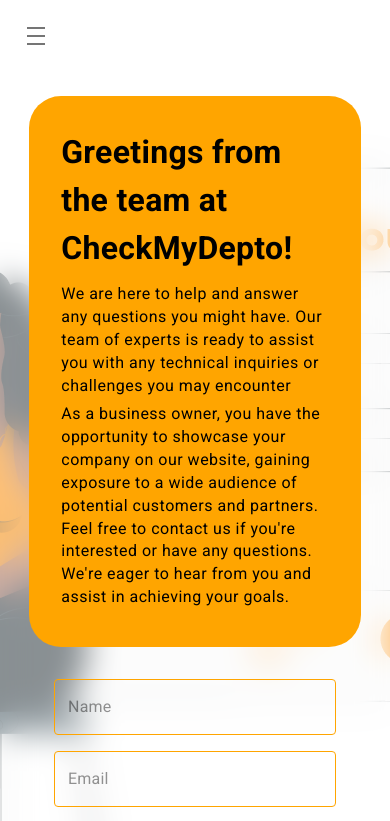
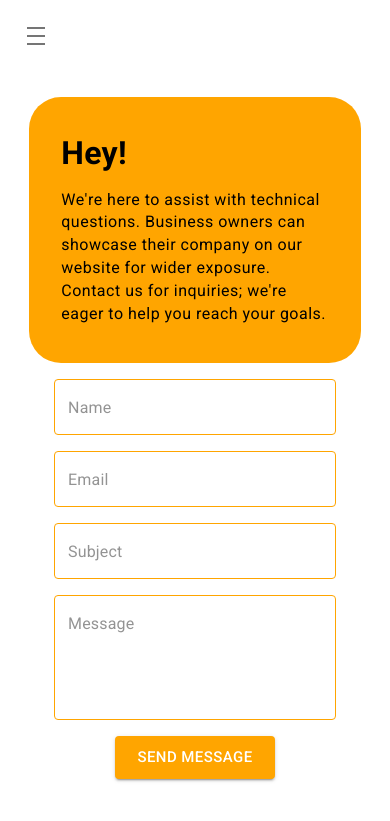
Before and after one commit to matiaslapolla/checkmydepto, a React (Create React App) app: page /contact in a window 390 px wide. Shown: the top 821 px of the page. Built offline with nearby package versions, Linux system fonts and the light colour scheme.

Commit message:
Fix media query breakpoints in top-bar component; Remove unused image in About component; Update background color and add messaging functionality in Contact component

```diff
--- a/src/Components/top-bar.js
+++ b/src/Components/top-bar.js
@@ -7,11 +7,6 @@
 export const TopBarComponent = () => {
 	const isMobile = useMediaQuery('(max-width:600px)');
 	const isTablet = useMediaQuery('(max-width:960px)');
-	// const isDesktop = useMediaQuery('(min-width:960px)')
-	// const isLargeDesktop = useMediaQuery('(min-width:1280px)')
-	// const isExtraLargeDesktop = useMediaQuery('(min-width:1920px)')
-	// const is4k = useMediaQuery('(min-width:2560px)')
-	// const is8k = useMediaQuery('(min-width:3840px)')
 
 	const [sidebarOpen, setSidebarOpen] = useState(false);
 
--- a/src/Pages/About/index.js
+++ b/src/Pages/About/index.js
@@ -1,6 +1,5 @@
 import { Grid, Typography } from '@mui/material';
 import React from 'react';
-import apartmentSearch from '../../Assets/house_search.png';
 
 const About = () => {
 	console.log('About');
@@ -14,7 +13,6 @@
 					flexDirection: 'column',
 					justifyContent: 'center',
 					alignItems: 'center',
-					backgroundImage: `url(${apartmentSearch})`,
 					backgroundSize: 1000,
 					backgroundPosition: 'top',
 					backgroundRepeat: 'no-repeat',
@@ -23,8 +21,7 @@
 					paddingTop={'5rem'}
 					container
 					sx={{
-						backgroundColor: 'rgba(150, 200, 250, 0.5)',
-						backdropFilter: 'blur(8px)',
+						backgroundColor: 'rgba(255, 255, 255, 0.5)',
 					}}>
 					<Grid
 						container
@@ -58,6 +55,7 @@
 									backdropFilter: 'blur(8px)',
 								}}
 								height={'fit-content'}
+								width={'fit-content'}
 								container
 								item
 								p={4}
@@ -82,6 +80,7 @@
 							</Grid>
 							<Grid
 								height={'fit-content'}
+								width={'fit-content'}
 								sx={{
 									backgroundColor: 'rgba(255, 255, 255, 0.5)',
 									borderRadius: '1rem',
@@ -123,6 +122,7 @@
 							</Grid>
 							<Grid
 								height={'fit-content'}
+								width={'fit-content'}
 								sx={{
 									backgroundColor: 'rgba(255, 255, 255, 0.5)',
 									borderRadius: '1rem',
--- a/src/Pages/Contact/index.js
+++ b/src/Pages/Contact/index.js
@@ -1,6 +1,5 @@
 import { Button, Grid, TextField, Typography } from '@mui/material';
-import React, { useState } from 'react';
-import getInTouch from '../../Assets/get_in_touch_pana.png';
+import React, { useEffect, useState } from 'react';
 
 const textStyleObject = {
 	'& .MuiOutlinedInput-root .MuiOutlinedInput-notchedOutline': {
@@ -40,9 +39,11 @@
 		message: '',
 	});
 
+	const [messageSent, setMessageSent] = useState(false);
+
 	const handleSubmit = (e) => {
 		e.preventDefault();
-		alert('Message Sent');
+		setMessageSent(true);
 	};
 
 	const handleChange = (e) => {
@@ -52,51 +53,35 @@
 		});
 	};
 
+	useEffect(() => {
+		setTimeout(() => {
+			setMessageSent(false);
+		}, 3000);
+	}, [messageSent]);
+
 	return (
 		<Grid
 			container
 			direction='column'
 			justifyContent='center'
-			alignItems='center'
-			sx={{
-				backgroundImage: `url(${getInTouch})`,
-				backgroundRepeat: 'no-repeat',
-				backgroundPosition: 'center',
-				backgroundSize: 1000,
-				backgroundBlendMode: 'multiply',
-				minHeight: '100vh',
-			}}>
+			alignItems='center'>
 			<Grid
-				paddingTop={{
-					xs: '6rem',
-					sm: '6rem',
-					sm: '6rem',
-				}}
-				paddingBottom={{
-					xs: '4rem',
-					sm: '4rem',
-					sm: '4rem',
-				}}
+				paddingTop={'6rem'}
+				paddingBottom={'4rem'}
 				container
 				alignItems={'center'}
 				justifyContent={'center'}
 				sx={{
 					maxWidth: '1600px',
-					backdropFilter: 'blur(16px)',
 					minHeight: '100vh',
-					backgroundColor: '#FFFFFF75',
+					backgroundColor: '#FFFFFF99',
 				}}>
 				<Grid
 					container
-					flexDirection={{ xs: 'column', sm: 'row', md: 'row' }}
 					justifyContent={'center'}
 					alignItems={'center'}
-					maxWidth={{
-						xs: '100%',
-						sm: '80%',
-						md: '70%',
-					}}
-					gap='2rem'>
+					gap={2}
+					width={'fit-content'}>
 					<Grid
 						container
 						maxWidth={{
@@ -111,8 +96,13 @@
 							fontSize={'2rem'}
 							fontWeight={'bold'}
 							color={'black'}
+							sx={{
+								'&:hover': {
+									color: 'white',
+								},
+							}}
 							gutterBottom>
-							Greetings from the team at CheckMyDepto!
+							Hey!
 						</Typography>
 						<Typography
 							variant='body2'
@@ -120,23 +110,10 @@
 							sx={{ color: 'black' }}
 							letterSpacing={0.5}
 							gutterBottom>
-							We are here to help and answer any questions you
-							might have. Our team of experts is ready to assist
-							you with any technical inquiries or challenges you
-							may encounter
-						</Typography>
-						<Typography
-							variant='body2'
-							fontSize={'1rem'}
-							sx={{ color: 'black' }}
-							letterSpacing={0.5}
-							gutterBottom>
-							As a business owner, you have the opportunity to
-							showcase your company on our website, gaining
-							exposure to a wide audience of potential customers
-							and partners. Feel free to contact us if you're
-							interested or have any questions. We're eager to
-							hear from you and assist in achieving your goals.
+							We're here to assist with technical questions.
+							Business owners can showcase their company on our
+							website for wider exposure. Contact us for
+							inquiries; we're eager to help you reach your goals.
 						</Typography>
 					</Grid>
 					<Grid
@@ -215,6 +192,23 @@
 								</Grid>
 							</Grid>
 						</form>
+						{messageSent ? (
+							<Grid
+								sx={{
+									marginTop: '2rem',
+									paddingX: '2rem',
+									paddingY: '1rem',
+									backgroundColor: 'green',
+									color: 'white',
+									borderRadius: '2rem',
+								}}>
+								<Typography
+									variant='h6'
+									fontWeight={'bold'}>
+									Thank you for your message!
+								</Typography>
+							</Grid>
+						) : null}
 					</Grid>
 				</Grid>
 			</Grid>
```
